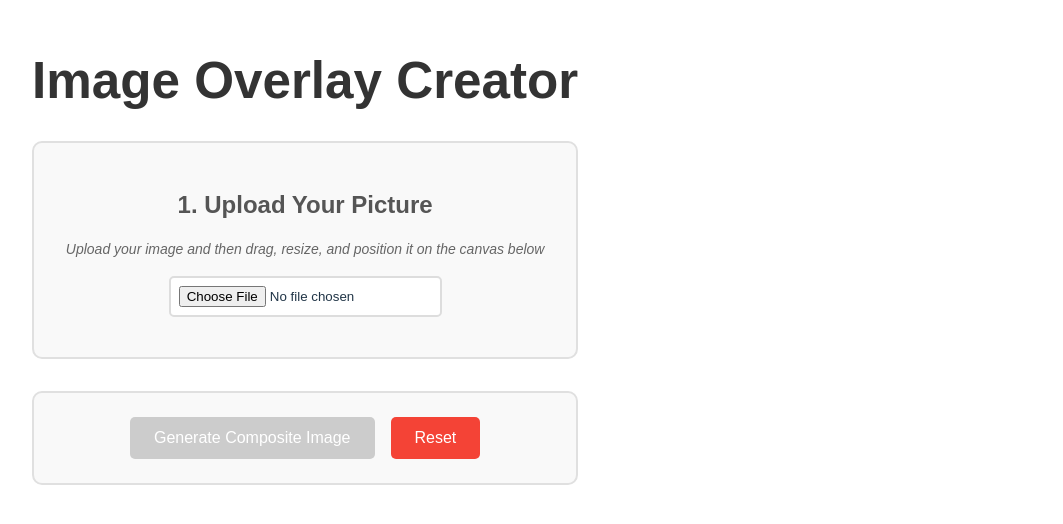
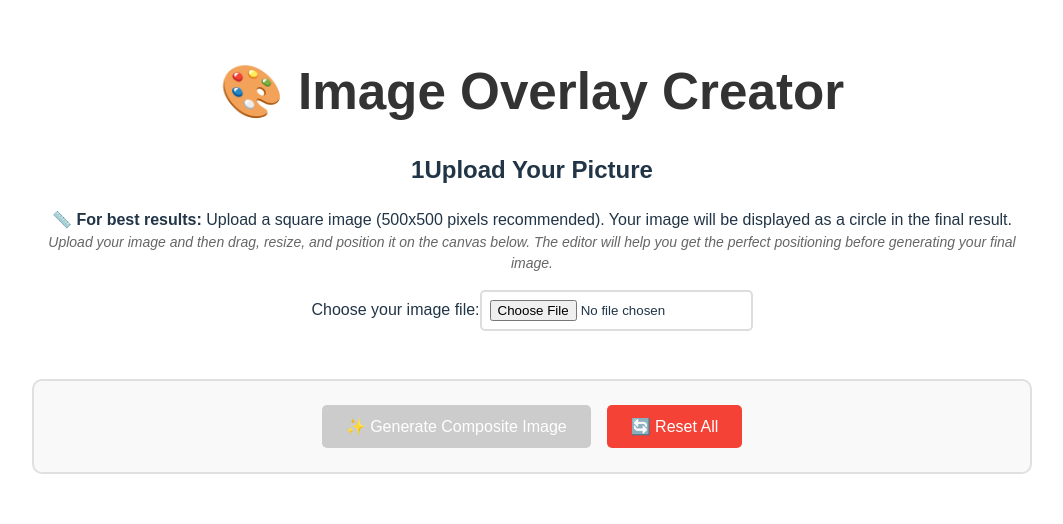
Before and after one commit to FredMunene/missionaries, a React (Vite) app: page / in a window 1280 px wide. Shown: the part 132-656 px from the top of the page, without its empty margins (0-1063 px from the left). Built offline with nearby package versions, Linux system fonts and the light colour scheme.

Commit message:
update ui

```diff
--- a/src/App.jsx
+++ b/src/App.jsx
@@ -3,6 +3,7 @@ import './App.css'
 
 function App() {
   const [userImage, setUserImage] = useState(null)
+  const [userName, setUserName] = useState('')
   const [text, setText] = useState('')
   const [finalImage, setFinalImage] = useState(null)
   const [backgroundImage, setBackgroundImage] = useState(null)
@@ -19,6 +20,7 @@ function App() {
   const [textPosition, setTextPosition] = useState({ x: 0, y: 0 })
   const [isDraggingText, setIsDraggingText] = useState(false)
   const [textDragStart, setTextDragStart] = useState({ x: 0, y: 0 })
+  const [isGenerating, setIsGenerating] = useState(false)
 
   const canvasRef = useRef(null)
   const editorCanvasRef = useRef(null)
@@ -121,7 +123,7 @@ function App() {
       }
 
       // Draw text if it exists
-      if (text.trim()) {
+      if (userName.trim()) {
         drawTextOnCanvas(ctx)
       }
     }
@@ -166,7 +168,7 @@ function App() {
     ctx.font = `bold ${fontSize}px Arial`
 
     // Measure text to get dimensions
-    const textMetrics = ctx.measureText(text)
+    const textMetrics = ctx.measureText(userName)
     const textWidth = textMetrics.width
     const textHeight = fontSize
 
@@ -180,8 +182,8 @@ function App() {
     ctx.textAlign = 'center'
     ctx.textBaseline = 'middle'
 
-    ctx.strokeText(text, adjustedTextPosition.x, adjustedTextPosition.y)
-    ctx.fillText(text, adjustedTextPosition.x, adjustedTextPosition.y)
+    ctx.strokeText(userName, adjustedTextPosition.x, adjustedTextPosition.y)
+    ctx.fillText(userName, adjustedTextPosition.x, adjustedTextPosition.y)
 
     // Draw text selection indicator if not dragging image
     if (!isDragging && !isResizing && !isDraggingText) {
@@ -244,7 +246,7 @@ function App() {
 
   // Check if mouse is over the text
   const isMouseOverText = (mouseX, mouseY) => {
-    if (!text.trim()) return false
+    if (!userName.trim()) return false
 
     const canvas = editorCanvasRef.current
     if (!canvas) return false
@@ -252,7 +254,7 @@ function App() {
     const fontSize = Math.max(16, canvas.height * 0.04)
     const ctx = canvas.getContext('2d')
     ctx.font = `bold ${fontSize}px Arial`
-    const textMetrics = ctx.measureText(text)
+    const textMetrics = ctx.measureText(userName)
     const textWidth = textMetrics.width
     const textHeight = fontSize
 
@@ -445,13 +447,15 @@ function App() {
   // Redraw canvas when image position, size, text position, or images change
   useEffect(() => {
     drawEditorCanvas()
-  }, [imagePosition, imageSize, textPosition, text, userImage, backgroundImage, isDragging, isResizing, isDraggingText])
+  }, [imagePosition, imageSize, textPosition, userName, userImage, backgroundImage, isDragging, isResizing, isDraggingText])
 
   const generateComposite = () => {
-    if (!userImage || !text.trim()) {
-      alert('Please upload an image and add some text!')
+    if (!userImage || !userName.trim()) {
+      alert('Please upload an image and enter your name!')
       return
     }
+
+    setIsGenerating(true)
 
     const canvas = canvasRef.current
     const ctx = canvas.getContext('2d')
@@ -520,8 +524,8 @@ function App() {
         let finalTextY = textPosition.y
 
         // Add text with outline for better visibility
-        ctx.strokeText(text, finalTextX, finalTextY)
-        ctx.fillText(text, finalTextX, finalTextY)
+        ctx.strokeText(userName, finalTextX, finalTextY)
+        ctx.fillText(userName, finalTextX, finalTextY)
 
         // Reset text alignment
         ctx.textAlign = 'left'
@@ -529,6 +533,7 @@ function App() {
         // Convert canvas to image
         const compositeDataURL = canvas.toDataURL('image/png')
         setFinalImage(compositeDataURL)
+        setIsGenerating(false)
 
         console.log('Composite image generated successfully with dimensions:', canvas.width, 'x', canvas.height)
       }
@@ -536,6 +541,7 @@ function App() {
       userImg.onerror = () => {
         console.error('Failed to load user image')
         alert('Failed to load your uploaded image. Please try again.')
+        setIsGenerating(false)
       }
 
       userImg.src = userImage
@@ -544,6 +550,7 @@ function App() {
     baseImg.onerror = () => {
       console.error('Failed to load base image: /background.png')
       alert('Failed to load the background image. Please check if background.png exists.')
+      setIsGenerating(false)
 
       // Fallback: create a colored background
       canvas.width = 800
@@ -575,14 +582,16 @@ function App() {
 
   const resetApp = () => {
     setUserImage(null)
+    setUserName('')
     setText('')
     setFinalImage(null)
     setImagePosition({ x: 300, y: 210 })
     setImageSize({ width: 500, height: 500 })
-    setTextPosition({ x: 300, y: 1000 }) // Reset to default position
+    setTextPosition({ x: 350, y: 1000 }) // Reset to default position
     setIsDragging(false)
     setIsResizing(false)
     setIsDraggingText(false)
+    setIsGenerating(false)
     if (fileInputRef.current) {
       fileInputRef.current.value = ''
     }
@@ -590,11 +599,26 @@ function App() {
 
   return (
     <div className="app">
-      <h1>Image Overlay Creator</h1>
+      <h1>🎨 Image Overlay Creator</h1>
 
-      <div className="upload-section">
-        <h2>1. Upload Your Picture</h2>
-        <p className="instruction-text">Upload your image and then drag, resize, and position it on the canvas below</p>
+      <div className="section">
+        <h2>
+          <span className="section-number">1</span>
+          Upload Your Picture
+        </h2>
+
+        <div className="image-requirements">
+          <strong>📏 For best results:</strong> Upload a square image (500x500 pixels recommended).
+          Your image will be displayed as a circle in the final result.
+        </div>
+
+        <div className="instruction-text">
+          Upload your image and then drag, resize, and position it on the canvas below.
+          The editor will help you get the perfect positioning before generating your final image.
+        </div>
+
+        <div className="form-group">
+          <label className="form-label">Choose your image file:</label>
           <input
             ref={fileInputRef}
             type="file"
@@ -602,6 +626,8 @@ function App() {
             onChange={handleImageUpload}
             className="file-input"
           />
+        </div>
+
         {userImage && (
           <div className="preview">
             <img src={userImage} alt="User upload" className="user-image-preview" />
@@ -610,27 +636,66 @@ function App() {
       </div>
 
       {userImage && backgroundImage && (
-        <div className="editor-section">
-          <h2>2. Position and Resize Your Image</h2>
-          <p className="instruction-text">
-            • Click and drag the image to move it around<br/>
-            • Drag the white corner handles to resize the image<br/>
-            • Click and drag the text (blue box) to reposition it<br/>
-            • The image will appear as a circle in the final result
-          </p>
+        <>
+          <div className="section">
+            <h2>
+              <span className="section-number">2</span>
+              Add Your Information
+            </h2>
 
-          <div className="text-section">
-            <h2>3. Add Your Text</h2>
-            <p className="instruction-text">Your text will appear at the bottom center of the image</p>
+            <div className="instruction-text">
+              Enter your name and a custom message that will appear on your image.
+            </div>
+
+            <div className="input-group">
+              <div className="form-group">
+                <label className="form-label">Your Name:</label>
+                <input
+                  type="text"
+                  value={userName}
+                  onChange={(e) => setUserName(e.target.value)}
+                  placeholder="Enter your name..."
+                  className="name-input"
+                  maxLength={30}
+                />
+                <div className={`character-count ${userName.length > 25 ? 'warning' : ''} ${userName.length >= 30 ? 'error' : ''}`}>
+                  {userName.length}/30 characters
+                </div>
+              </div>
+
+              {/* <div className="form-group">
+                <label className="form-label">Custom Message:</label>
                 <input
                   type="text"
                   value={text}
                   onChange={(e) => setText(e.target.value)}
-              placeholder="Enter your text here..."
+                  placeholder="Enter your message..."
                   className="text-input"
                   maxLength={50}
                 />
+                <div className={`character-count ${text.length > 40 ? 'warning' : ''} ${text.length >= 50 ? 'error' : ''}`}>
+                  {text.length}/50 characters
                 </div>
+              </div> */}
+            </div>
+          </div>
+
+          <div className="section">
+            <h2>
+              <span className="section-number">3</span>
+              Position and Resize Your Image
+            </h2>
+
+            <div className="editor-instructions">
+              <strong>How to use the editor:</strong>
+              <ul>
+                <li>Click and drag the image to move it around</li>
+                <li>Drag the white corner handles to resize the image</li>
+                <li>Click and drag the text (blue box) to reposition it</li>
+                <li>Your image will appear as a perfect circle in the final result</li>
+              </ul>
+            </div>
+
             <div className="canvas-container">
               <canvas
                 ref={editorCanvasRef}
@@ -643,30 +708,43 @@ function App() {
               />
             </div>
           </div>
+        </>
       )}
 
 
       <div className="action-section">
         <button
           onClick={generateComposite}
-          disabled={!userImage || !text.trim()}
-          className="generate-btn"
+          disabled={!userImage || !userName.trim() || isGenerating}
+          className="btn generate-btn"
         >
-          Generate Composite Image
+          {isGenerating && <span className="loading-spinner"></span>}
+          {isGenerating ? 'Generating...' : '✨ Generate Composite Image'}
         </button>
 
-        <button onClick={resetApp} className="reset-btn">
-          Reset
+        <button onClick={resetApp} className="btn reset-btn" disabled={isGenerating}>
+          🔄 Reset All
         </button>
       </div>
 
       {finalImage && (
-        <div className="result-section">
-          <h2>4. Your Composite Image</h2>
+        <div className="section">
+          <div className="success-message">
+            🎉 Your composite image has been generated successfully!
+          </div>
+
+          <h2>
+            <span className="section-number">4</span>
+            Your Composite Image
+          </h2>
+
           <img src={finalImage} alt="Final composite" className="final-image" />
-          <button onClick={downloadImage} className="download-btn">
-            Download Image
+
+          <div style={{ textAlign: 'center' }}>
+            <button onClick={downloadImage} className="btn download-btn">
+              📥 Download Image
             </button>
+          </div>
         </div>
       )}
 
```
Lines whose indentation alone changed are shown as unchanged.
